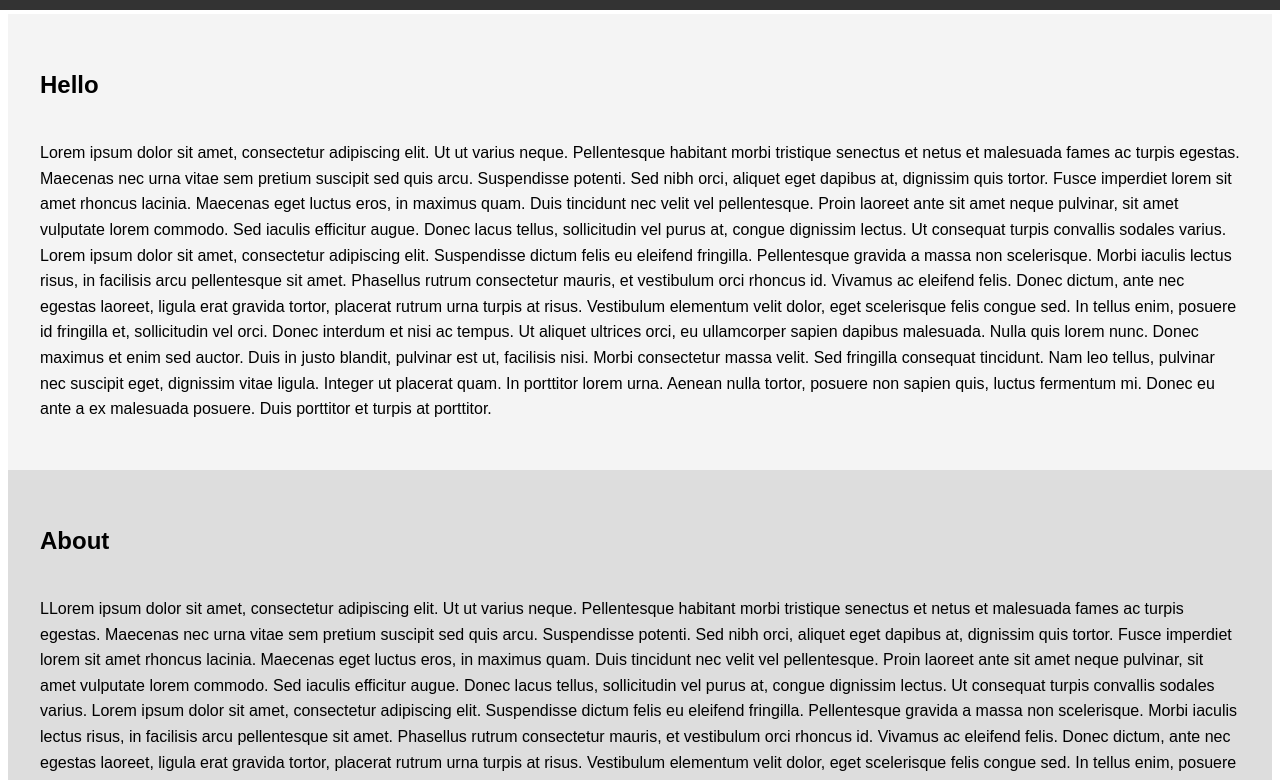
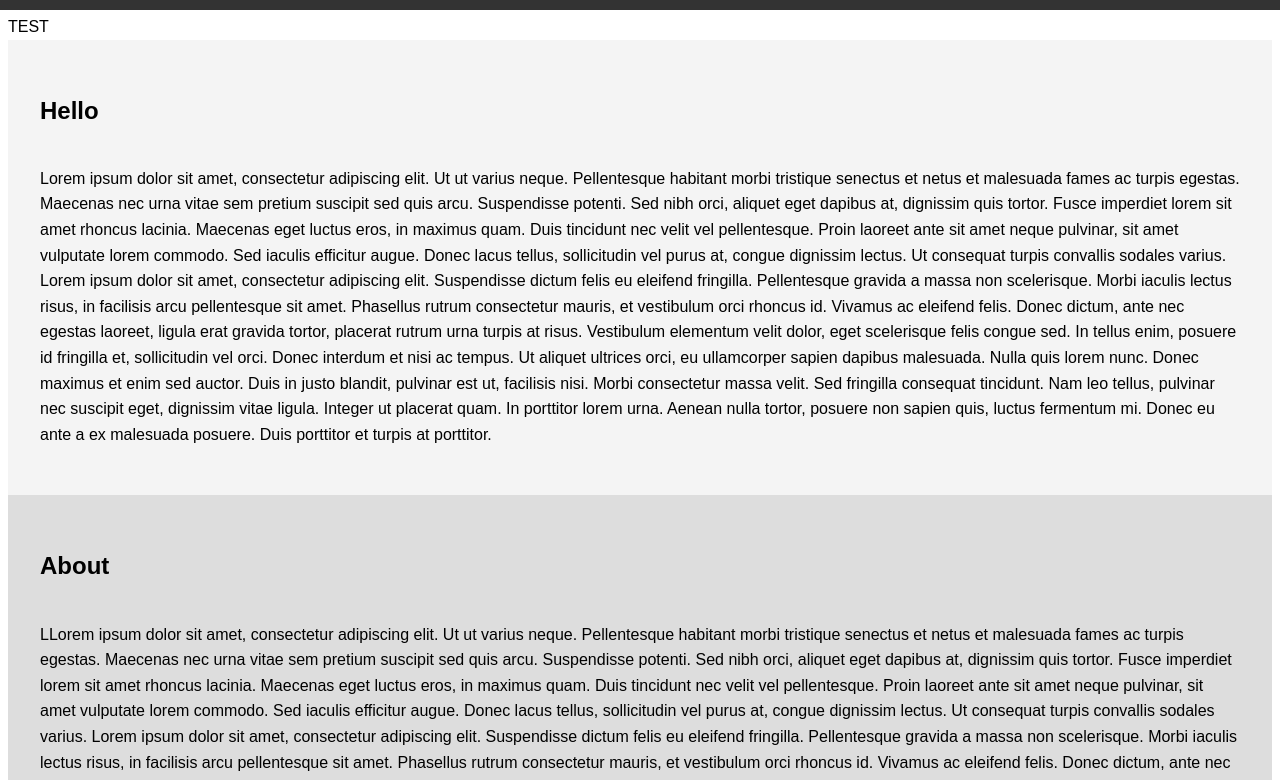
Before and after one commit to piastrempler-netizen/testpage, a plain HTML site: page index.html in a window 1280 px wide. Shown: the part 80-860 px from the top of the page. Drawn offline with Linux system fonts and the light colour scheme.

Commit message:
Update index.html

```diff
--- a/index.html
+++ b/index.html
@@ -63,6 +63,9 @@
             <li><a href="#FAQ">Test</a></li>
         </ul>
     </nav>
+
+    <!--- Banner ---->
+    <div class="banner">TEST</div>
     <!-----Sections------->
     <section id="home">
         <h1>Hello</h1>
```
